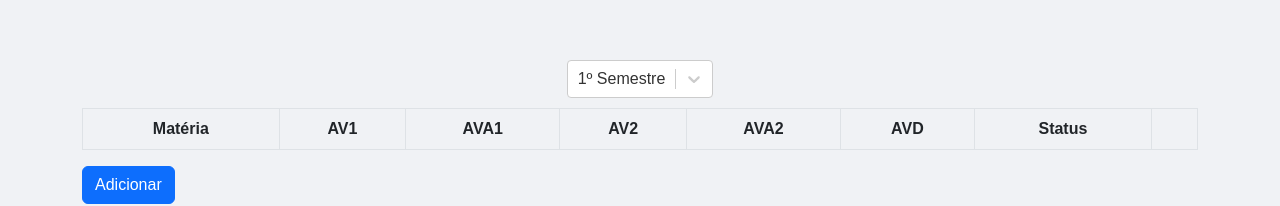
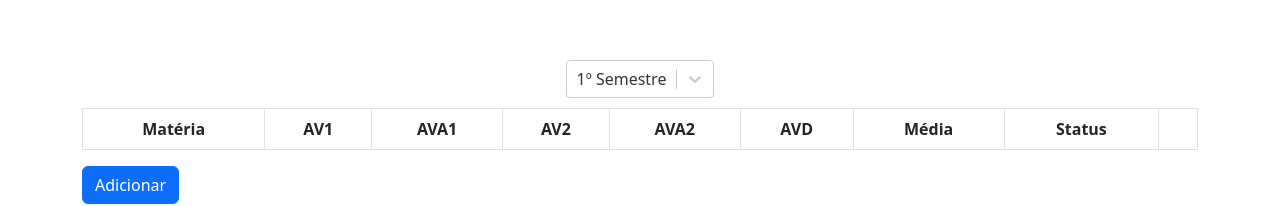
Before and after one commit to HenriqueBarucco/Estacio-Notas, a React (Create React App) app: page / in a window 1280 px wide. Shown: the part 236-442 px from the top of the page. Built offline with nearby package versions, Linux system fonts and the light colour scheme.

Commit message:
feat: Informações apresentadas

```diff
--- a/package.json
+++ b/package.json
@@ -9,6 +9,7 @@
     "@testing-library/user-event": "^13.5.0",
     "bootstrap": "^5.2.2",
     "cdbreact": "^1.5.3",
+    "install": "^0.13.0",
     "mdb-react-ui-kit": "^5.0.0",
     "react": "^18.2.0",
     "react-dom": "^18.2.0",
--- a/src/components/Table/Table.js
+++ b/src/components/Table/Table.js
@@ -3,14 +3,21 @@ import { render } from "react-dom";
 import * as C from "./styles";
 import Select from 'react-select';
 
+import OverlayTrigger from 'react-bootstrap/OverlayTrigger';
+import Popover from 'react-bootstrap/Popover'
+
 class Table extends React.Component {
-    constructor(props) {
-        super(props)
-        this.state = {}
-    }
+
     handleChange = idx => e => {
         const { name, value } = e.target;
-        const mySemestre = JSON.parse(localStorage.getItem('semestre')).value || 's1'
+        var mySemestre;
+
+        try {
+            mySemestre = JSON.parse(localStorage.getItem('semestre')).value || 's1'
+        } catch (error) {
+            mySemestre = 's1'
+        }
+
         const myStorage = JSON.parse(localStorage.getItem(mySemestre)) || [];
 
         const rowsInput = [...myStorage];
@@ -25,11 +32,32 @@ class Table extends React.Component {
 
         var media = ((av1 + ava1) + (av2 + ava2) + avd) / 3
 
+        if (media > 10) {
+            rowsInput[idx]['media'] = 10;
+        } else {
+            rowsInput[idx]['media'] = media.toFixed(1);
+        }
+
         if (name !== 'materia') {
             if (media >= 6.0 && av1 >= 4 && av2 >= 4) {
                 rowsInput[idx]['status'] = "Aprovado";
             } else {
                 rowsInput[idx]['status'] = "Reprovado";
+                if (av1 < 4) {
+                    rowsInput[idx]['reasons'][0] = "av1";
+                } else {
+                    rowsInput[idx]['reasons'][0] = ""
+                }
+                if (av2 < 4) {
+                    rowsInput[idx]['reasons'][1] = "av2";
+                } else {
+                    rowsInput[idx]['reasons'][1] = ""
+                }
+                if (media < 6) {
+                    rowsInput[idx]['reasons'][2] = "media";
+                } else {
+                    rowsInput[idx]['reasons'][2] = ""
+                }
             }
         }
 
@@ -47,6 +75,8 @@ class Table extends React.Component {
             av2: "",
             ava2: "",
             avd: "",
+            media: "",
+            reasons: ["", "", ""],
             status: "Aguardando"
         };
 
@@ -56,14 +86,21 @@ class Table extends React.Component {
         this.setState({})
     };
     handleRemoveSpecificRow = (idx) => () => {
-        const mySemestre = JSON.parse(localStorage.getItem('semestre')).value || 's1'
+        var mySemestre;
+
+        try {
+            mySemestre = JSON.parse(localStorage.getItem('semestre')).value || 's1'
+        } catch (error) {
+            mySemestre = 's1'
+        }
+
         const myStorage = JSON.parse(localStorage.getItem(mySemestre)) || [];
         myStorage.splice(idx, 1);
         localStorage.setItem(mySemestre, JSON.stringify(myStorage));
         this.setState({})
     };
     selectSemestre = (e) => {
-        localStorage.setItem('semestre', JSON.stringify({value: e.value, label: e.label}));
+        localStorage.setItem('semestre', JSON.stringify({ value: e.value, label: e.label }));
         this.setState({ semestre: e.value })
     }
     render() {
@@ -78,8 +115,15 @@ class Table extends React.Component {
             { value: 's8', label: '8º Semestre' }
         ];
 
+        const reasons = [
+            { value: 'av1', label: 'Nota da AV1 menor do que 4.' },
+            { value: 'av2', label: 'Nota da AV2 menor do que 4.' },
+            { value: 'media', label: 'Média menor do que 6.' },
+        ]
+
         const mySemestre = JSON.parse(localStorage.getItem('semestre')) || options[0]
         var myStorage = JSON.parse(localStorage.getItem(mySemestre.value)) || []
+
         return (
             <C.Container>
                 <Select
@@ -97,12 +141,79 @@ class Table extends React.Component {
                             >
                                 <thead>
                                     <tr>
+                                        <OverlayTrigger
+                                            placement="top"
+                                            trigger="hover"
+                                            overlay={(
+                                                <Popover>
+                                                    <Popover.Content>
+                                                        Nome da matéria.
+                                                    </Popover.Content>
+                                                </Popover>
+                                            )}>
                                             <th className="text-center"> Matéria </th>
+                                        </OverlayTrigger>
+                                        <OverlayTrigger
+                                            placement="top"
+                                            trigger="hover"
+                                            overlay={(
+                                                <Popover>
+                                                    <Popover.Content>
+                                                        Nota da primeira avaliação do semestre.
+                                                    </Popover.Content>
+                                                </Popover>
+                                            )}>
                                             <th className="text-center"> AV1 </th>
+                                        </OverlayTrigger>
+                                        <OverlayTrigger
+                                            placement="top"
+                                            trigger="hover"
+                                            overlay={(
+                                                <Popover>
+                                                    <Popover.Content>
+                                                        Nota do primeiro ciclo do Avaliando Aprendizado.
+                                                    </Popover.Content>
+                                                </Popover>
+                                            )}>
                                             <th className="text-center"> AVA1 </th>
+                                        </OverlayTrigger>
+                                        <OverlayTrigger
+                                            placement="top"
+                                            trigger="hover"
+                                            overlay={(
+                                                <Popover>
+                                                    <Popover.Content>
+                                                        Nota da segunda avaliação do semestre.
+                                                    </Popover.Content>
+                                                </Popover>
+                                            )}>
                                             <th className="text-center"> AV2 </th>
+                                        </OverlayTrigger>
+                                        <OverlayTrigger
+                                            placement="top"
+                                            trigger="hover"
+                                            overlay={(
+                                                <Popover>
+                                                    <Popover.Content>
+                                                        Nota do segundo ciclo do Avaliando Aprendizado.
+                                                    </Popover.Content>
+                                                </Popover>
+                                            )}>
                                             <th className="text-center"> AVA2 </th>
+                                        </OverlayTrigger>
+                                        <OverlayTrigger
+                                            placement="top"
+                                            trigger="hover"
+                                            overlay={(
+                                                <Popover>
+                                                    <Popover.Content>
+                                                        Nota da avaliação digital.
+                                                    </Popover.Content>
+                                                </Popover>
+                                            )}>
                                             <th className="text-center"> AVD </th>
+                                        </OverlayTrigger>
+                                        <th className="text-center"> Média </th>
                                         <th className="text-center"> Status </th>
                                         <th />
                                     </tr>
@@ -180,6 +291,18 @@ class Table extends React.Component {
                                                 />
                                             </td>
                                             <td>
+                                                <input
+                                                    type="number"
+                                                    name="media"
+                                                    min="0.0"
+                                                    max="10.0"
+                                                    disabled="true"
+                                                    pattern="[0-9]{2}"
+                                                    value={myStorage[myStorage.indexOf(x)].media}
+                                                    className="form-control"
+                                                />
+                                            </td>
+                                            <td>
                                                 {(() => {
                                                     if (myStorage[myStorage.indexOf(x)].status === 'Aguardando') {
                                                         return (
@@ -191,7 +314,21 @@ class Table extends React.Component {
                                                         )
                                                     } else if (myStorage[myStorage.indexOf(x)].status === 'Reprovado') {
                                                         return (
+                                                            <OverlayTrigger
+                                                                placement="bottom"
+                                                                trigger="hover"
+                                                                overlay={(
+                                                                    <Popover>
+                                                                        <Popover.Title as="h3">Motivos</Popover.Title>
+                                                                        <Popover.Content>
+                                                                            {myStorage[myStorage.indexOf(x)].reasons.filter(function (x) {
+                                                                                return x !== "";
+                                                                            }).map(x => <p>{reasons.find((y) => y.value === x).label}</p>)}
+                                                                        </Popover.Content>
+                                                                    </Popover>
+                                                                )}>
                                                                 <h4><span className="badge text-light text-bg-danger">Reprovado</span></h4>
+                                                            </OverlayTrigger>
                                                         )
                                                     } else {
                                                         return (
--- a/src/index.js
+++ b/src/index.js
@@ -1,6 +1,7 @@
 import React from 'react';
 import ReactDOM from 'react-dom/client';
 import App from './App';
+import 'bootstrap/dist/css/bootstrap.min.css';
 
 const root = ReactDOM.createRoot(document.getElementById('root'));
 root.render(
```
Also changed, not shown: 1 other file (tests, documents, lock files or other folders). Lines whose indentation alone changed are shown as unchanged.
